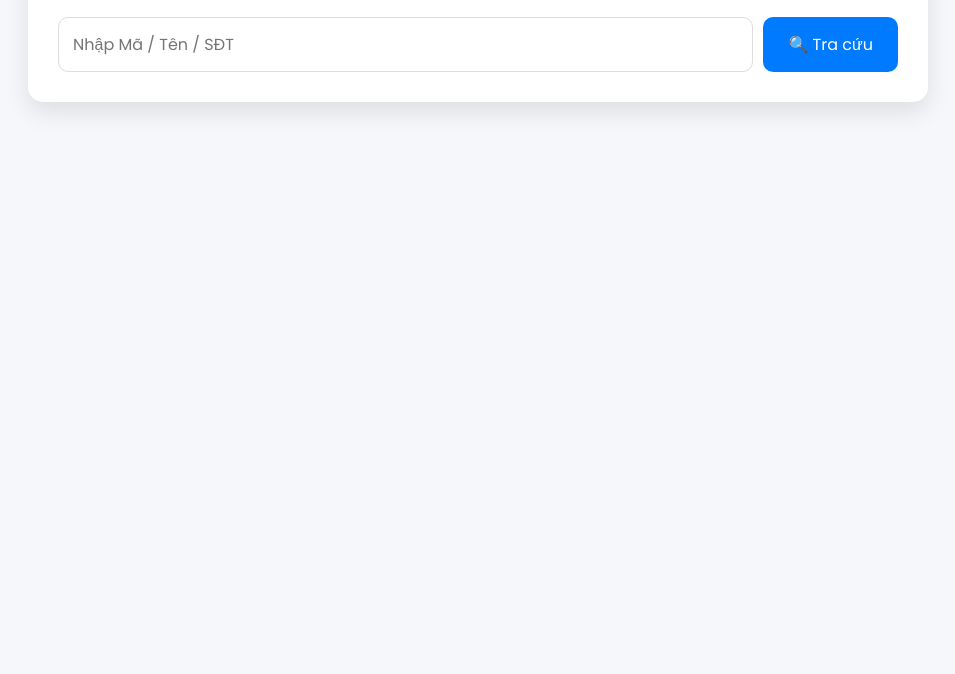
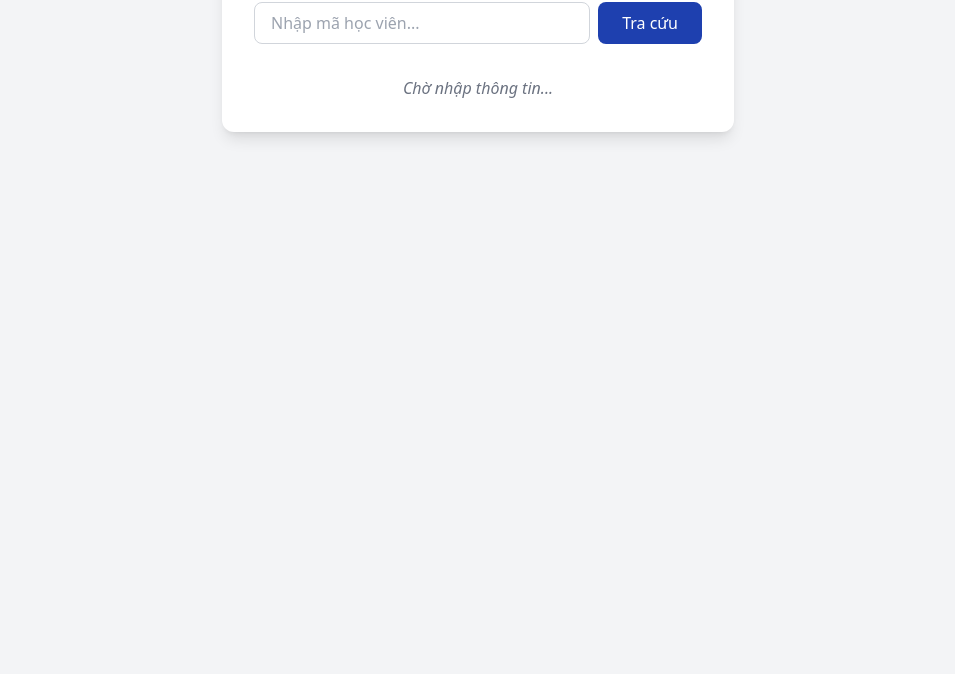
Before and after one commit to nglequocan2005-jpg/thongtinhocvien, a plain HTML site: page index.html in a window 1280 px wide. Shown: the part 126-800 px from the top of the page, without its empty margins (162-1117 px from the left). Drawn offline with nearby package versions, Linux system fonts and the light colour scheme.

Commit message:
Update index.html

```diff
--- a/index.html
+++ b/index.html
@@ -3,42 +3,30 @@
 <head>
     <meta charset="UTF-8">
     <meta name="viewport" content="width=device-width, initial-scale=1.0">
-    <title>Tra cứu dữ liệu</title>
+    <title>Tra cứu Thông tin Học viên</title>
+    <!-- Sử dụng Tailwind CSS qua CDN -->
+    <script src="https://cdn.tailwindcss.com"></script>
+</head>
+<body class="bg-gray-100 min-h-screen flex flex-col items-center py-10">
 
-    <link rel="stylesheet" href="style.css">
+    <div class="w-full max-w-lg bg-white p-8 rounded-xl shadow-lg">
+        <h1 class="text-2xl font-bold text-blue-900 mb-6 text-center">TRA CỨU DỮ LIỆU HỌC VIÊN</h1>
 
-    <link href="https://fonts.googleapis.com/css2?family=Poppins:wght@300;400;500;600;700&display=swap" rel="stylesheet">
-</head>
+        <!-- Ô tìm kiếm -->
+        <div class="flex gap-2">
+            <input type="text" id="searchInput" placeholder="Nhập mã học viên..."
+                   class="flex-1 border border-gray-300 rounded-lg px-4 py-2 focus:ring-2 focus:ring-blue-500 outline-none">
+            <button onclick="handleSearch()"
+                    class="bg-blue-800 text-white px-6 py-2 rounded-lg hover:bg-blue-700 transition">
+                Tra cứu
+            </button>
+        </div>
 
-<body>
-
-<div class="container">
-
-    <h1>📄 TRA CỨU DỮ LIỆU</h1>
-
-    <div class="search-box">
-
-        <input
-            type="text"
-            id="keyword"
-            placeholder="Nhập Mã / Tên / SĐT">
-
-        <button onclick="searchData()">
-            🔍 Tra cứu
-        </button>
-
+        <!-- Khu vực hiển thị trạng thái/kết quả -->
+        <div id="resultArea" class="mt-8">
+            <div id="status" class="text-gray-500 text-center italic">Chờ nhập thông tin...</div>
+        </div>
     </div>
-
-    <div id="loading" class="loading">
-        Đang tìm...
-    </div>
-
-    <div id="result"></div>
-
-</div>
-
-<script src="config.js"></script>
-<script src="script.js"></script>
 
 </body>
 </html>
```
